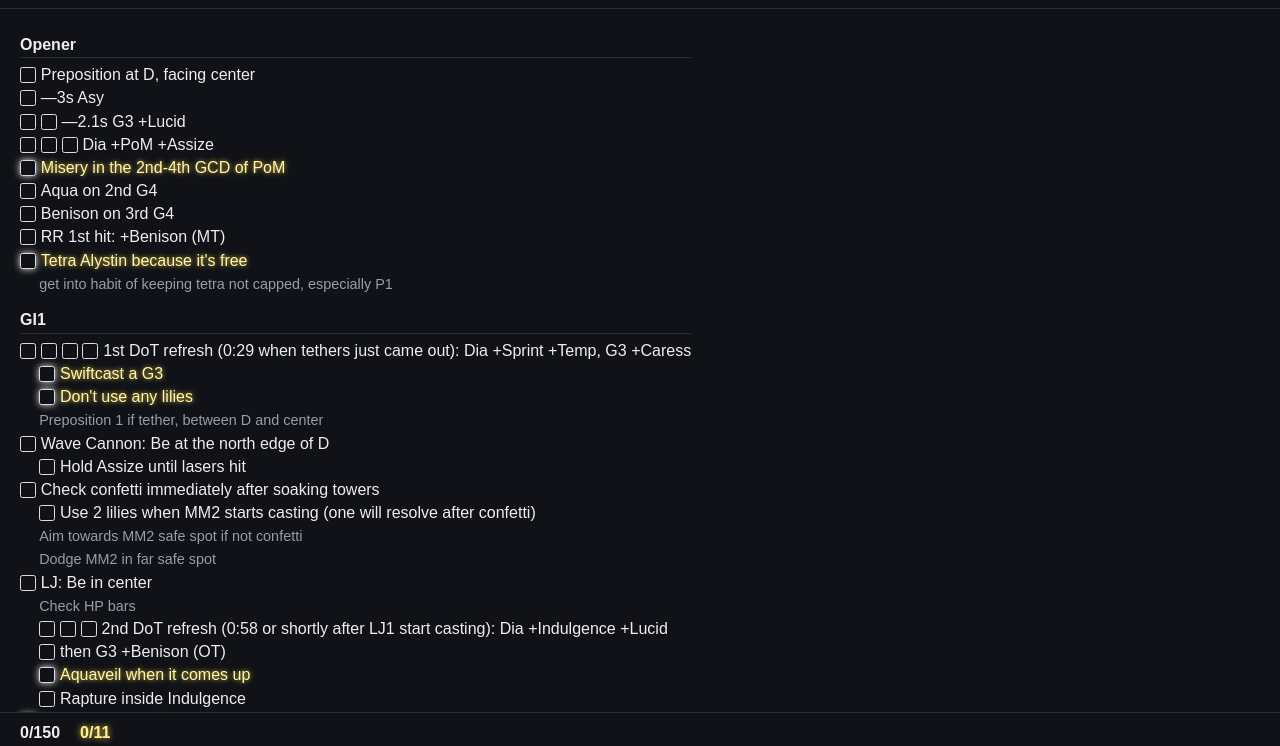
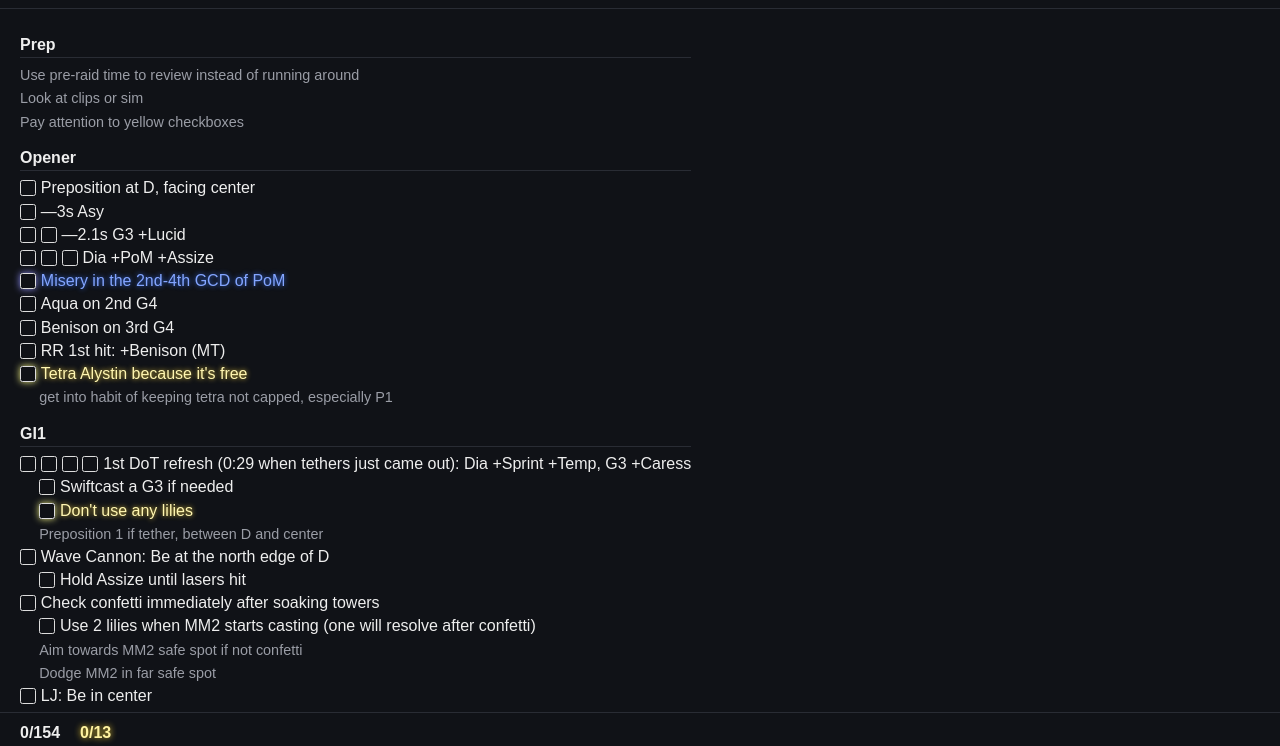
Before and after one commit to aeruru/berry-fflog-analyzers, a website: page simple-checkbox-app/index.html in a window 1280 px wide. Shown: the part 47-793 px from the top of the page. Drawn offline with Linux system fonts and the light colour scheme.

Commit message:
adjust grading template in checkbox app

```diff
--- a/simple-checkbox-app/app.js
+++ b/simple-checkbox-app/app.js
@@ -125,8 +125,10 @@ function makeLine(text, lineIndex, stored) {
   const count = match ? (match[0].match(/☐/g) ?? []).length : 0;
   let label = match ? trimmed.slice(match[0].length) : trimmed;
   const starred = label.endsWith('⭐');
+  const blue = label.endsWith('🟦');
   if (starred) label = label.slice(0, -1).trimEnd();
-  row.className = `line${indented ? ' indented' : ''}${count ? '' : ' note'}${starred ? ' starred' : ''}`;
+  if (blue) label = label.slice(0, -2).trimEnd();
+  row.className = `line${indented ? ' indented' : ''}${count ? '' : ' note'}${starred ? ' starred' : ''}${blue ? ' blue' : ''}`;
 
   for (let index = 0; index < count; index += 1) {
     const box = document.createElement('button');
--- a/simple-checkbox-app/checklist.json
+++ b/simple-checkbox-app/checklist.json
@@ -2,6 +2,7 @@
   "id": "grading-template",
   "title": "Grading Checklist",
   "sectionHeadings": [
+    "Prep",
     "Opener",
     "GI1",
     "GI2",
@@ -10,12 +11,17 @@
     "P3"
   ],
   "lines": [
+    "Prep",
+    "Use pre-raid time to review instead of running around",
+    "Look at clips or sim",
+    "Pay attention to yellow checkboxes",
+    "",
     "Opener",
     "☐ Preposition at D, facing center",
     "☐ —3s Asy",
     "☐ ☐ —2.1s G3 +Lucid",
     "☐ ☐ ☐ Dia +PoM +Assize",
-    "☐ Misery in the 2nd-4th GCD of PoM⭐",
+    "☐ Misery in the 2nd-4th GCD of PoM🟦",
     "☐ Aqua on 2nd G4",
     "☐ Benison on 3rd G4",
     "☐ RR 1st hit: +Benison (MT)",
@@ -24,7 +30,7 @@
     "",
     "GI1",
     "☐ ☐ ☐ ☐ 1st DoT refresh (0:29 when tethers just came out): Dia +Sprint +Temp, G3 +Caress",
-    " ☐ Swiftcast a G3⭐",
+    " ☐ Swiftcast a G3 if needed",
     " ☐ Don't use any lilies⭐",
     " Preposition 1 if tether, between D and center",
     "☐ Wave Cannon: Be at the north edge of D",
@@ -54,7 +60,7 @@
     " Check for puddles or rock via wiggling",
     "☐ After 2nd puddles resolve: Use 1 lily",
     " Middle if puddle, side and then middle if rock",
-    " ☐ Preposition north for confetti⭐",
+    " ☐ Preposition north for confetti🟦",
     " ☐ Look at halfroom cleave",
     " Check for HP, make sure we're topped off pre- and post-confetti",
     " ☐ Pop bell right after KB if confetti",
@@ -81,7 +87,7 @@
     "MM3: If confused debuff, don’t slidecast; If under 17%, don’t slidecast",
     " Beeline to 3, adjust to C if it’s spread; solve in/out afterwards",
     "☐ Med3 at 15% boss HP",
-    "☐ ☐ End with at least 1 lily and exactly 2 blood lily charges⭐",
+    "☐ ☐ End with at least 1 lily and a full blood lily⭐",
     "",
     "P2",
     "☐ ☐ Remember Dia +Assize at beginning",
@@ -119,7 +125,7 @@
     " ☐ ☐ While going out: G4 +Indulgence",
     " ☐ Aqua (MT) on the next GCD",
     " ☐ ☐ Benison MT and OT on the next GCDs",
-    "☐ Burn 2-3 lilies",
+    "☐ Burn 2-3 lilies⭐",
     "",
     "P3",
     "☐ Opening Regens on tanks",
@@ -130,14 +136,14 @@
     " ☐ Rapture to prevent capping",
     " ☐ Go near the wall in direction of wind crystal during Dia",
     " ☐ 7:44 Asylum near the party ",
-    " ☐ Medica 3",
+    " ☐ Medica 3⭐",
     " ☐ DoT Exdeath",
     "☐ TB1: Regen Aerry when she gets hit",
     "☐ DoT refresh",
     "☐ Rapture + Misery",
     "☐ BoA 2nd: Temperance on second hit of lat/long",
     " ☐ Don't caress immediately⭐",
-    " ☐ Medica 3 in center ",
+    " ☐ Medica 3 in center",
     "☐ Vacuum Wave: Indulgence",
     " Try to watch Kefka myself—shouldn't have to rely on callouts",
     " ☐ Med 3 + Caress when I get knocked back",
@@ -145,13 +151,14 @@
     "☐ Post-LC: Shift into center and Med3",
     " ☐ Manage MT invuln (static: benison and regen Alystin after done)",
     " ☐ Burn raptures and Misery before Decisive Battle 2",
+    " Don't heal people that were just raised⭐",
     "☐ Pre-EQ: 7:14 asylum",
     " ☐ ☐ Double regens",
     "☐ ☐ ☐ EQ: Med 3, Rapture +Bene",
     " ☐ Tetra the lower tank on the Rapture",
     " ☐ Cure 3",
     "☐ SH1: 9:35 Indulgence",
-    " ☐ Med 3",
+    " ☐ Med 3⭐",
     " BH1 = support 1 grab tether",
     "☐ SH2: 10:08 Bell",
     " ☐ Med 3",
@@ -161,6 +168,8 @@
     " ☐ Med 3",
     " ☐ ☐ Asylum & Caress",
     " BH6 = support 2 accretion/unaccretion grab tether",
+    " ☐ BH7 Med 3⭐",
+    " ☐ ☐ Solace → C3",
     " BH8 = support 2 unaccretion & 3 swap, heal tank if needed",
     " full-heal on 2 accretion",
     " extra medica 3 for white hole",
@@ -171,6 +180,7 @@
     " ☐ post-BH10 = heal dps/support 3",
     "☐ SaM: prep Med3",
     " ☐ ☐ 2 Raptures between sets of damage",
-    " ☐ regen for blizzard"
+    " ☐ regen for blizzard",
+    "☐ Don't assize⭐"
   ]
 }
--- a/simple-checkbox-app/styles.css
+++ b/simple-checkbox-app/styles.css
@@ -22,10 +22,15 @@ main { width: max-content; padding: .75rem 1.25rem 1.5rem; white-space: nowrap;
 .state-box[data-state="dash"] { border-color: var(--yellow); background: var(--yellow); color: #211b03; }
 .state-box[data-state="x"] { border-color: var(--red); background: var(--red); color: #240507; }
 .line.starred { color: #fff6b1; text-shadow: 0 0 .35rem rgba(255,220,70,.9); }
-.line.starred .state-box { box-shadow: 0 0 .45rem rgba(255,255,255,.9); }
+.line.starred .state-box { box-shadow: 0 0 .45rem rgba(255, 255, 137, 0.9); }
 .line.starred .state-box[data-state="on"] { box-shadow: 0 0 .45rem var(--green); }
 .line.starred .state-box[data-state="dash"] { box-shadow: 0 0 .45rem var(--yellow); }
 .line.starred .state-box[data-state="x"] { box-shadow: 0 0 .45rem var(--red); }
+.line.blue { color: #83a5ff; text-shadow: 0 0 .35rem rgba(57, 115, 255, 0.9); }
+.line.blue .state-box { box-shadow: 0 0 .45rem rgba(148, 148, 255, 0.9); }
+.line.blue .state-box[data-state="on"] { box-shadow: 0 0 .45rem var(--green); }
+.line.blue .state-box[data-state="dash"] { box-shadow: 0 0 .45rem var(--yellow); }
+.line.blue .state-box[data-state="x"] { box-shadow: 0 0 .45rem var(--red); }
 #error { margin: 1rem; color: #ff8b98; }
 footer { position: fixed; right: 0; bottom: 0; left: 0; display: flex; gap: 1.25rem; padding: .7rem 1.25rem; border-top: 1px solid var(--line); background: #101217; font-weight: bold; }
 #star-progress { color: #fff3a0; text-shadow: 0 0 .4rem rgba(255,218,55,.95); }
```
